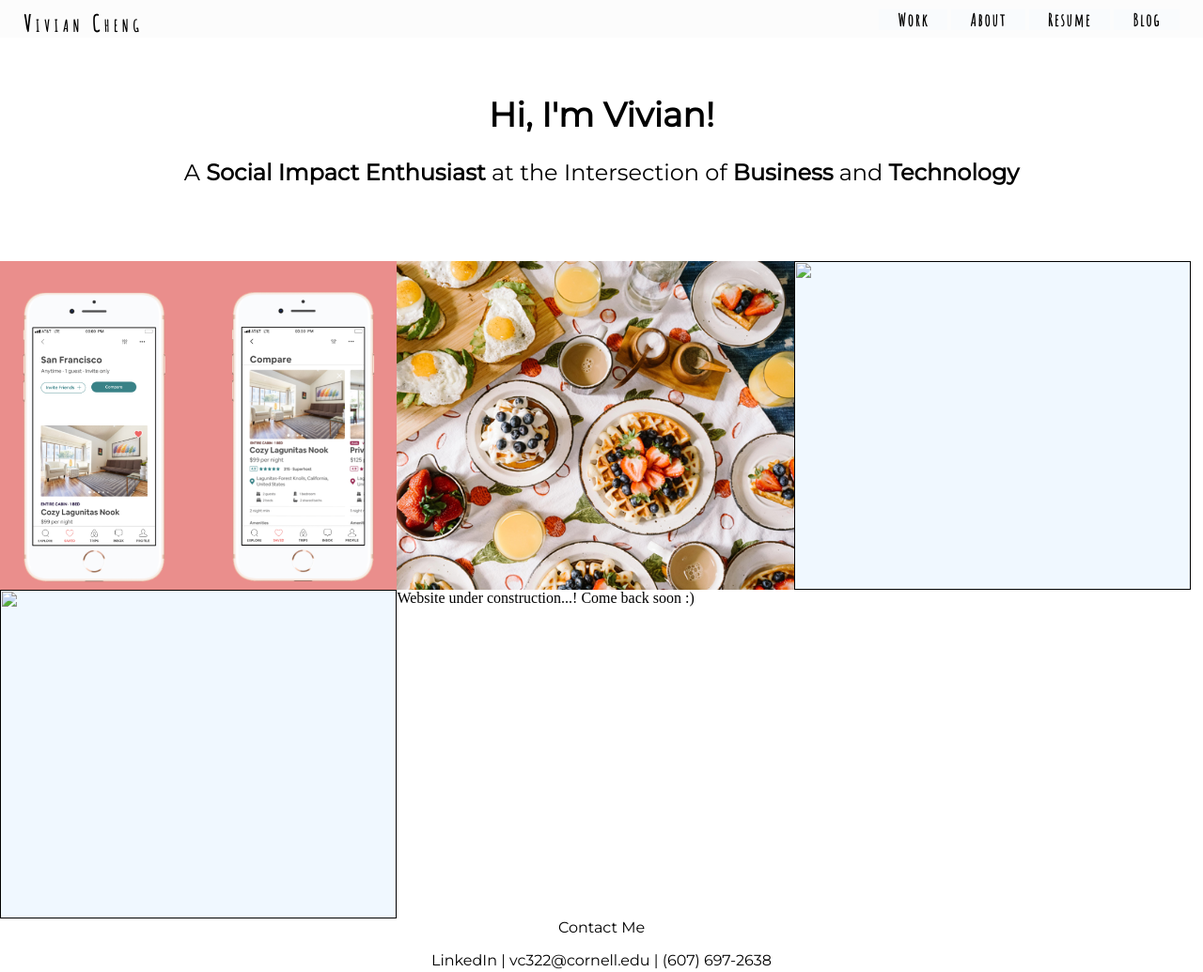
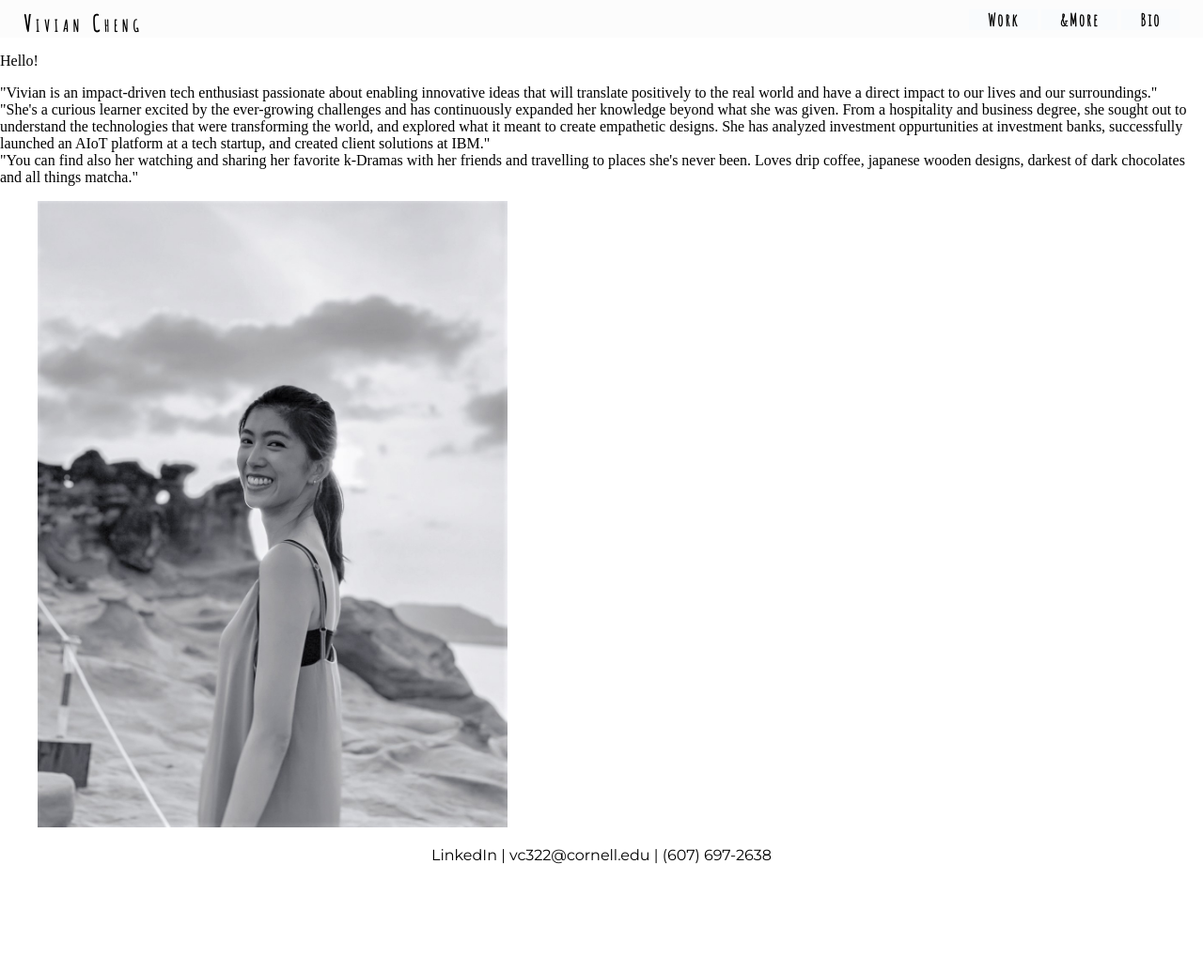
Before and after one commit to vivian0314/vivian0314.github.io, a plain HTML site: page index.html in a window 1280 px wide. Shown: the whole page at 94% size. After the commit the page ends 936 px from the top, so only its background shows below. Drawn offline with Linux system fonts and the light colour scheme.

Commit message:
new changes

```diff
--- a/index.html
+++ b/index.html
@@ -1,4 +1,4 @@
-<!doctype html>
+<!DOCTYPE html>
 
 <html lang="en">
 
@@ -10,21 +10,57 @@
 </head>
 
 <body>
+  <!-- Make Header Bar -->
   <header>
     <nav>
-      <h1> Vivian Cheng </h1>
-      <ul>
-          <li> <a href="index.html">Work</a> </li>
-          <li> <a href="about.html">About</a> </li>
-          <li> <a href="Cheng Vivian Resume.pdf" download>Resume</a> </li>
-          <li> <a href="blog.html">Blog</a> </li>
+      <div id="nav-links">
+        <ul>
+          <li> <a href="work.html">Work</a> </li>
+          <li> <a href="blog.html">&More</a> </li>
+          <li> <a href="index.html">Bio</a> </li>
        </ul>
+      </div>
+      <div id="logo">
+        <h1> <a href="index.html">Vivian Cheng</a> </h1>
+      </div>
     </nav>
   </header>
 
-  <h1>Hi, I'm Vivian!</h1>
+  <!-- Main First Bio Section -->
+  <div class="bio-welcome-header">
+    <p>Hello!</p>
+  </div>
+
+  <div class="bio-wrap">
+    <div id="description">
+      <p>
+        "Vivian is an impact-driven tech enthusiast passionate about enabling innovative ideas that will translate positively to the real world and have a direct impact to our lives and our surroundings." <br>
+        "She's a curious learner excited by the ever-growing challenges and has continuously expanded her knowledge beyond what she was given. From a hospitality and business degree, she sought out to understand the technologies that were transforming the world, and explored what it meant to create empathetic designs. She has analyzed investment oppurtunities at investment banks, successfully launched an AIoT platform at a tech startup, and created client solutions at IBM." <br>
+        "You can find also her watching and sharing her favorite k-Dramas with her friends and travelling to places she's never been. Loves drip coffee, japanese wooden designs, darkest of dark chocolates and all things matcha."
+      </p>
+    </div>
+    <div id="bio-pic">
+      <figure>
+        <img alt="profile" src="line_123122164086296.jpg" width="500">
+      </figure>
+    </div>
+  </div>
+
+  <!-- Footer -->
+  <div id="footer-wrap">
+    <footer>
+      <p>
+        <a href="https://www.linkedin.com/in/vivian-cheng-359b5177/"> LinkedIn </a> | vc322@cornell.edu | (607) 697-2638</p>
+    </footer>
+  </div>
+
+</body>
+</html>
+
+
+  <!-- Old html code for Work - move to work -->
+  <!--
   <h2>A <strong>Social Impact Enthusiast </strong>at the Intersection of <strong> Business</strong> and <strong>Technology</strong></h2>
-
 
   <div class="row">
 
@@ -71,38 +107,7 @@
         </div>
       </a>
     </div>
-
-    <!--
-    <div class="col">
-      <a href="">
-        <div class="hvrbox">
-          <img src="" alt="">
-          <div class="hvrbox-layer-top">
-              <div class="hvrbox-text">Upcoming Project!</div>
-          </div>
-        </div>
-      </a>
-    </div>
-    <div class="col">
-      <a href="">
-        <div class="hvrbox">
-          <img src="" alt="">
-          <div class="hvrbox-layer-top">
-              <div class="hvrbox-text">Upcoming Project!</div>
-          </div>
-        </div>
-      </a>
-    </div>
-    -->
   </div>
 
 
-  <p> Website under construction...! Come back soon :)</p>
-
-  <footer>
-    Contact Me
-    <p> <a href="https://www.linkedin.com/in/vivian-cheng-359b5177/"> LinkedIn </a> | vc322@cornell.edu | (607) 697-2638</p>
-  </footer>
-
-</body>
-</html>
+  <p> Website under construction...! Come back soon :)</p> -->
--- /dev/null
+++ b/work.html
@@ -0,0 +1,67 @@
+<!DOCTYPE html>
+
+<html lang="en">
+
+<head>
+  <title>Vivian Cheng</title>
+  <link rel="stylesheet" type="text/css" href="main.css">
+  <meta charset="utf-8">
+  <meta name="viewport" content="width=device-width, initial-scale=1">
+</head>
+
+<body>
+  <!-- Make Header Bar -->
+  <header>
+    <nav>
+      <div id="nav-links">
+        <ul>
+          <li> <a href="work.html">Work</a> </li>
+          <li> <a href="blog.html">&More</a> </li>
+          <li> <a href="index.html">Bio</a> </li>
+       </ul>
+      </div>
+      <div id="logo">
+        <h1> <a href="index.html">Vivian Cheng</a> </h1>
+      </div>
+    </nav>
+  </header>
+
+  <!-- Project Section -->
+  <section class="proj-wrap">
+    <!-- CU Roomies HCI Class -->
+    <div class="project">
+      <figure>
+        <img src="">
+      </figure>
+    </div>
+    <!-- Anabel's Grocery Pres -->
+    <div class="project">
+      <figure>
+        <img src="">
+      </figure>
+    </div>
+    <!-- Goldman Sachs Pres -->
+    <div class="project">
+      <figure>
+        <img src="">
+      </figure>
+    </div>
+    <!-- Airbnb Design Case Study -->
+    <div class="project">
+      <figure>
+        <img src="Airbnb Design.png" alt="Airbnb">
+      </figure>
+    </div>
+
+  </section>
+
+  <!-- Footer -->
+  <div id="footer-wrap">
+    <footer>
+      <p> <a href="https://www.linkedin.com/in/vivian-cheng-359b5177/"> LinkedIn </a> | vc322@cornell.edu | (607) 697-2638</p>
+    </footer>
+  </div>
+
+</body>
+
+</html>
```
Also changed, not shown: line_123122164086296.jpg (added), 1 other file.
